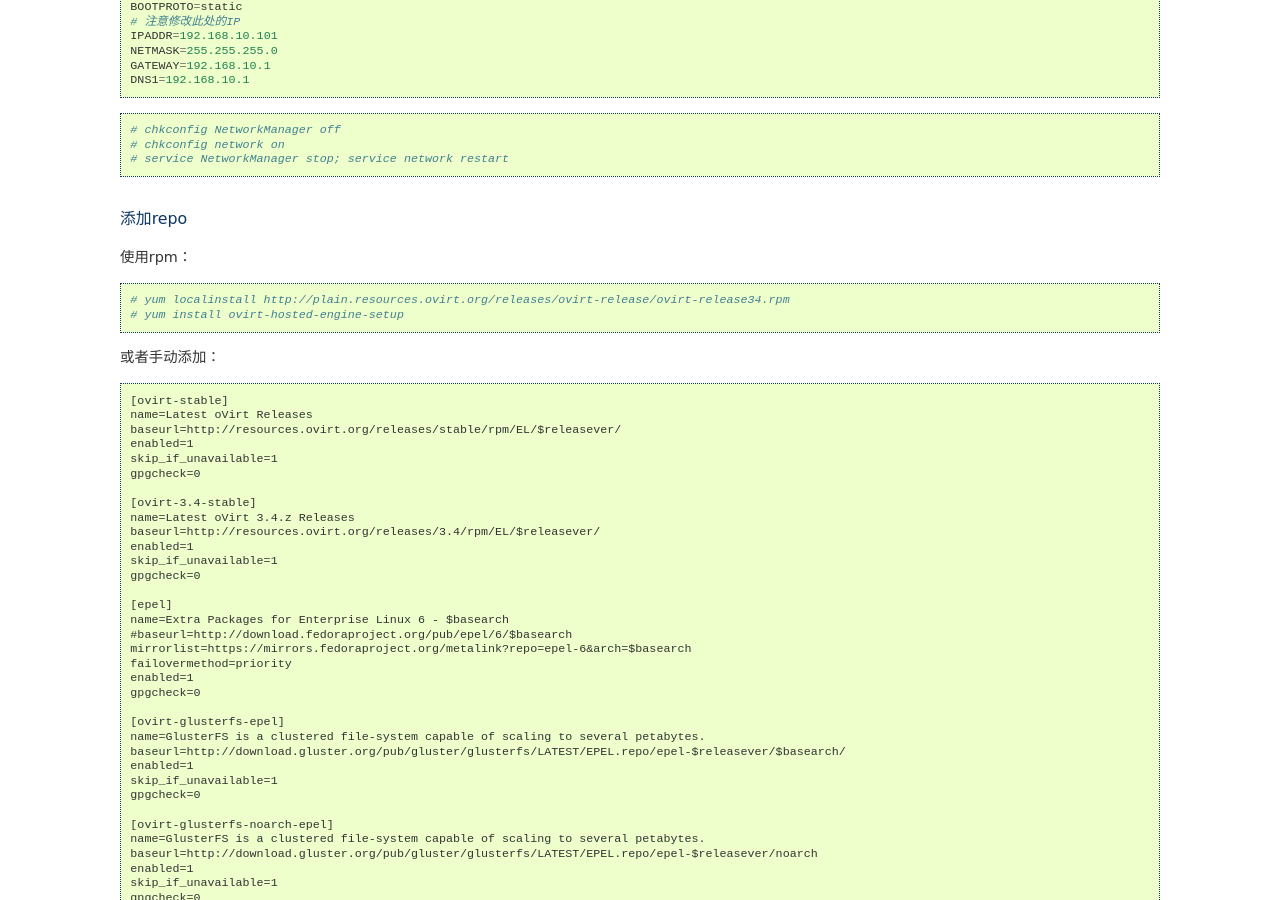
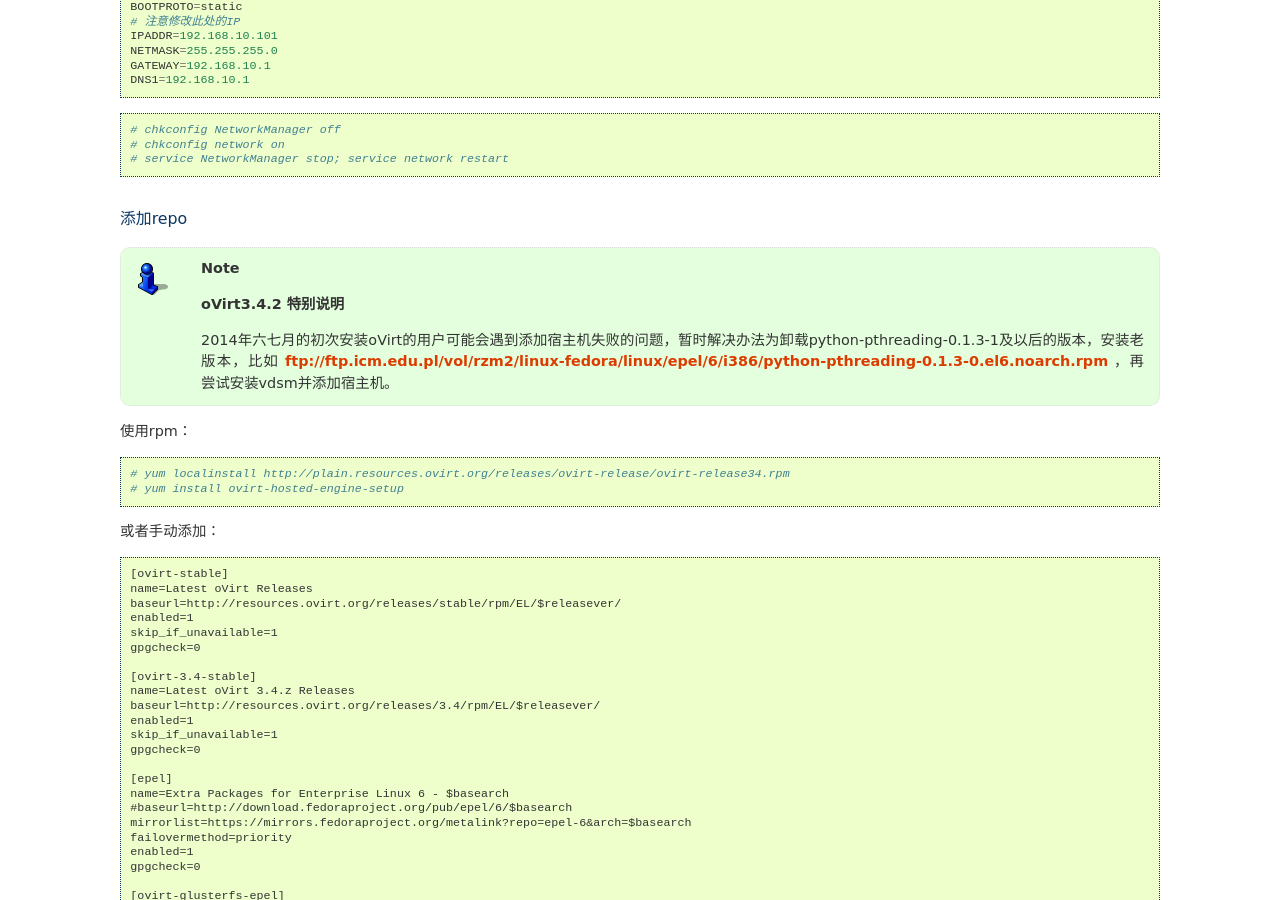
Before and after one commit to lofyer/InTheCloud, a Sphinx documentation site: the page built from source/posts/ch03.rst, in a window 1280 px wide and 900 px high, scrolled down 3205 px. Built offline with Sphinx 7.4.7, drawn with Linux system fonts in a browser that asks for light colours; formulas are drawn with MathJax 3.

Commit message:
python-pthreading说明

```diff
--- a/source/posts/about.rst
+++ b/source/posts/about.rst
@@ -1,5 +1,5 @@
 ==========
-提供意见？
+提供意见
 ==========
 
 一本云计算入门手册。
--- a/source/posts/ch03.rst
+++ b/source/posts/ch03.rst
@@ -134,6 +134,10 @@
 
 添加repo
 ~~~~~~~~
+
+.. note:: **oVirt3.4.2 特别说明**
+
+    2014年六七月的初次安装oVirt的用户可能会遇到添加宿主机失败的问题，暂时解决办法为卸载python-pthreading-0.1.3-1及以后的版本，安装老版本，比如 ftp://ftp.icm.edu.pl/vol/rzm2/linux-fedora/linux/epel/6/i386/python-pthreading-0.1.3-0.el6.noarch.rpm ，再尝试安装vdsm并添加宿主机。
 
 使用rpm：
 
```
